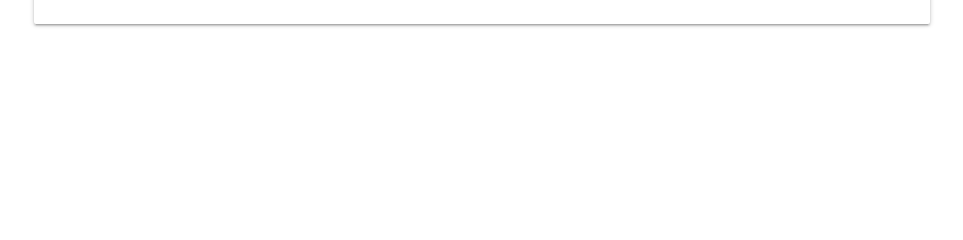
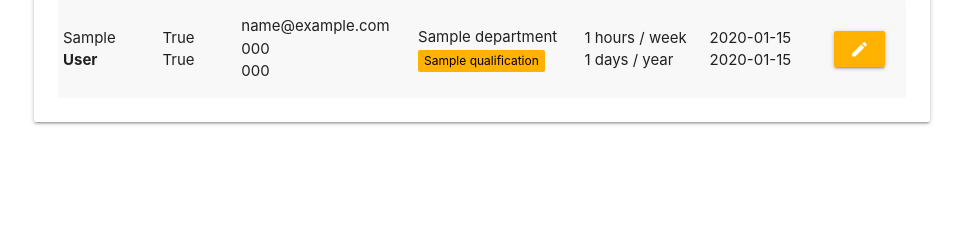
Before and after one commit to fnyrawr/bachelor_project, a Django app: page /users/employees/ in a window 1280 px wide. Shown: the part 280-520 px from the top of the page, without its empty margins (158-1121 px from the left). Run offline with Django 4.2, Linux system fonts and the light colour scheme; a user stored in the database is signed in; tables that the repository leaves empty hold one stand-in row (values such as "Sample post").

Commit message:
qualifications can now be added to employees (users) by the admin

```diff
--- a/Users/models.py
+++ b/Users/models.py
@@ -1,6 +1,5 @@
 from django.db import models
 from django.contrib.auth.models import AbstractUser
-from django.db.models import Sum
 from django.utils import timezone
 
 from Departments.models import Department
@@ -58,7 +57,6 @@ class User(AbstractUser):
 class EmployeesQualifications(models.Model):
     employee = models.ForeignKey(User, on_delete=models.CASCADE)
     qualification = models.ForeignKey(Qualification, on_delete=models.CASCADE)
-    note = models.TextField(blank=True)
 
     class Meta:
         ordering = ['employee', 'qualification']
--- a/Users/urls.py
+++ b/Users/urls.py
@@ -11,9 +11,8 @@ urlpatterns = [
     path('change_password/', views.change_password, name='change_password'),
     path('delete/<int:pk>', views.delete_user, name='delete_user'),
     path('employees/', views.employee_list, name='employees'),
-    # EmployeesDepartments
-    # path('show/<int:pk>/departments', ..., name='employee_departments'),
-    # path('show/<int:pk1>/departments/<int:pk2>/create', ..., name='create_employee_department'),
-    # path('show/<int:pk1>/departments/<int:pk2>/edit', ..., name='edit_employee_department'),
-    # path('show/<int:pk1>/departments/<int:pk2>/delete', ..., name='delete_employee_department'),
+    # EmployeesQualifications
+    path('show/<int:pk1>/add_qualification/<int:pk2>', views.add_qualification, name='add_employee_qualification'),
+    path('show/<int:pk1>/remove_qualification/<int:pk2>', views.remove_qualification,
+         name='remove_employee_qualification'),
 ]
--- a/Users/views.py
+++ b/Users/views.py
@@ -1,5 +1,3 @@
-from datetime import date
-
 from django.contrib import messages
 from django.contrib.auth.views import LoginView
 from django.contrib.auth import (
@@ -10,7 +8,8 @@ from django.shortcuts import render, redirect
 from django.views.generic import CreateView
 
 from Departments.models import Department
-from .models import User
+from Qualifications.models import Qualification
+from .models import User, EmployeesQualifications
 from .forms import CustomUserForm, SetPasswordFormImpl
 
 
@@ -133,9 +132,42 @@ def edit_user(request, **kwargs):
     # GET request
     else:
         departments = Department.objects.all()
+        associated_qualifications = EmployeesQualifications.objects.filter(employee=selected_user)
+        non_associated_qualifications = Qualification.objects.all().exclude(id__in=associated_qualifications.values('qualification'))
         form = CustomUserForm()
-        context = {'form': form, 'selected_user': selected_user, 'departments': departments}
+        context = {
+            'form': form,
+            'selected_user': selected_user,
+            'departments': departments,
+            'non_associated_qualifications': non_associated_qualifications,
+            'associated_qualifications': associated_qualifications
+        }
         return render(request, 'users/edit_user.html', context)
+
+
+def add_qualification(request, **kwargs):
+    user_id = kwargs['pk1']
+    qualification_id = kwargs['pk2']
+
+    selected_user = User.objects.get(id=user_id)
+    selected_qualification = Qualification.objects.get(id=qualification_id)
+    if not EmployeesQualifications.objects.filter(employee=selected_user, qualification=selected_qualification).exists():
+        EmployeesQualifications.objects.create(employee=selected_user, qualification=selected_qualification)
+
+    return redirect('edit_user', pk=user_id)
+
+
+def remove_qualification(request, **kwargs):
+    user_id = kwargs['pk1']
+    qualification_id = kwargs['pk2']
+
+    selected_user = User.objects.get(id=user_id)
+    selected_qualification = Qualification.objects.get(id=qualification_id)
+    entry = EmployeesQualifications.objects.filter(employee=selected_user, qualification=selected_qualification)
+    if entry is not None:
+        entry.delete()
+
+    return redirect('edit_user', pk=user_id)
 
 
 def change_password(request):
@@ -185,8 +217,13 @@ def employee_list(request):
     if request.method == "POST":
         search = True
     else:
-        all_entries = User.objects.filter(role='P') | User.objects.filter(role='E')
+        all_entries = User.objects.filter(role='P') | User.objects.filter(role='E')\
+                      | User.objects.filter(role='A')
         all_entries.order_by('first_name').order_by('last_name')
+        # add qualifications as list to each entry
+        for entry in all_entries:
+            qualifications = EmployeesQualifications.objects.filter(employee_id=entry.id).order_by('qualification__name')
+            entry.qualifications = qualifications
 
     context = {'all_entries': all_entries}
     return render(request, 'users/employee_list.html', context)
--- a/templates/users/employee_list.html
+++ b/templates/users/employee_list.html
@@ -21,10 +21,16 @@
                     <tbody>
                         {% for entry in all_entries %}
                         <tr>
-                            <td class="light-blue-text text-darken-1">{{ entry.first_name }}<br><b>{{ entry.last_name }}</b></td>
+                            <td>{{ entry.first_name }}<br><b>{{ entry.last_name }}</b></td>
                             <td>{{ entry.is_active }}<br>{{ entry.is_external }}</td>
                             <td>{{ entry.email }}<br>{{ entry.telephone_home }}<br>{{ entry.telephone_mobile }}</td>
-                            <td>{{ entry.department.name }}<br></td>
+                            <td>{{ entry.department.name }}<br>
+                                {% for qualification in entry.qualifications %}
+                                <span class="new badge amber darken-1 black-text" data-badge-caption="">
+                                    <b>{{ qualification.qualification.name }}</b>
+                                </span>
+                                {% endfor %}
+                            </td>
                             <td>{% if entry.work_hours != None %}{{ entry.work_hours }} hours / week{% endif %}<br>{% if entry.holiday_count != None %}{{ entry.holiday_count }} days / year{% endif %}</td>
                             <td>{{ entry.start_contract|date:"Y-m-d" }}<br>{{ entry.end_contract|date:"Y-m-d" }}</td>
                             {% if user.is_admin %}<th><a class="waves-effect waves-light btn amber darken-1" href="{% url 'edit_user' entry.id %}"><i class="material-icons">edit</i></a></th>{% endif %}
```
Also changed, not shown: templates/users/edit_user.html (+15 -19 lines), README.md, Users/migrations/0012_remove_employeesqualifications_note.py (added).
